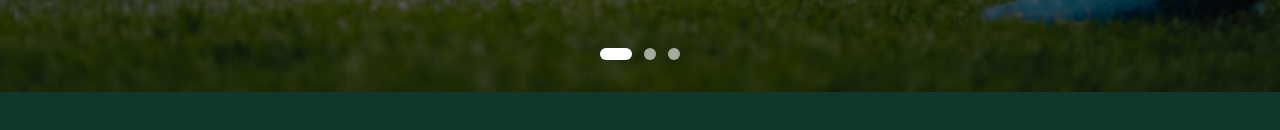
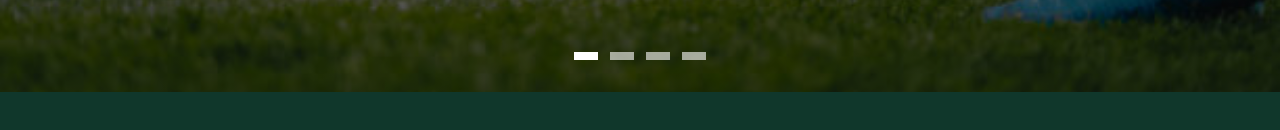
Before and after one commit to BilalButt360/Adidas-UI, a Next.js app: page / in a window 1280 px wide. Shown: the part 776-906 px from the top of the page. Built offline with nearby package versions, Linux system fonts and the light colour scheme.

Commit message:
add slider

```diff
--- a/app/page.js
+++ b/app/page.js
@@ -29,6 +29,14 @@ export default function Home() {
       description:
         "Connect with athletes from around the world. Share your journey, compete in events, and become part of something bigger than yourself.",
       video: "/football3.mp4",
+      bgImage:
+        "https://images.unsplash.com/photo-1552674605-db6ffd4facb5?w=1200",
+    },
+    {
+      title: "Join the Adidas Community",
+      description:
+        "Connect with athletes from around the world. Share your journey, compete in events, and become part of something bigger than yourself.",
+      video: "/football4.mp4",
       bgImage:
         "https://images.unsplash.com/photo-1552674605-db6ffd4facb5?w=1200",
     },
@@ -317,9 +325,9 @@ export default function Home() {
             <button
               key={index}
               onClick={() => goToSlide(index)}
-              className={`w-2 h-2 sm:w-3 sm:h-3 rounded-full transition-all ${
+              className={`w-2 h-2 sm:w-6 sm:h-2 transition-all ${
                 index === currentSlide
-                  ? "bg-white w-6 sm:w-8"
+                  ? "bg-white w-6 sm:w-6"
                   : "bg-white/60 hover:bg-white/80"
               }`}
             />
```
Also changed, not shown: 1 other file (tests, documents, lock files or other folders).
